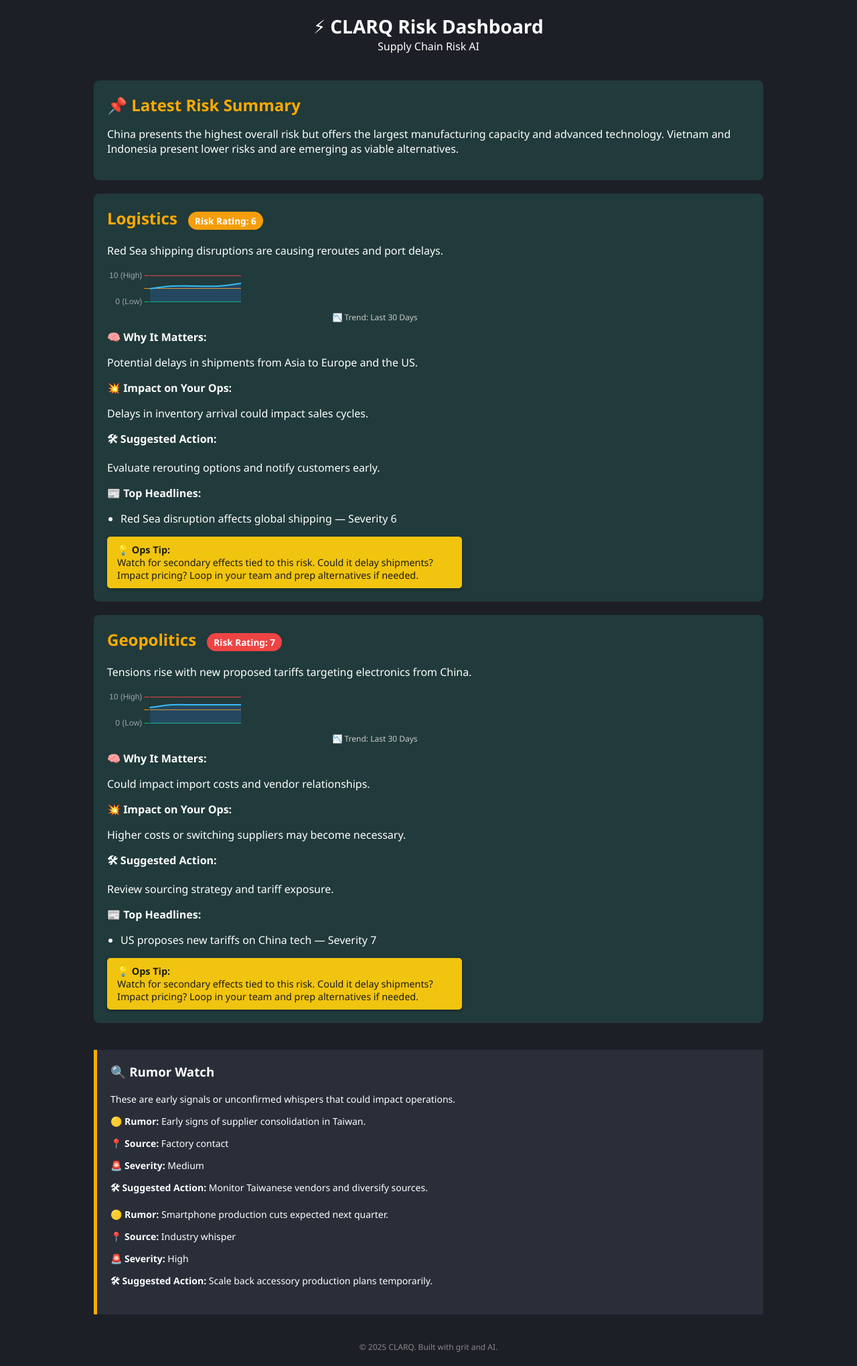
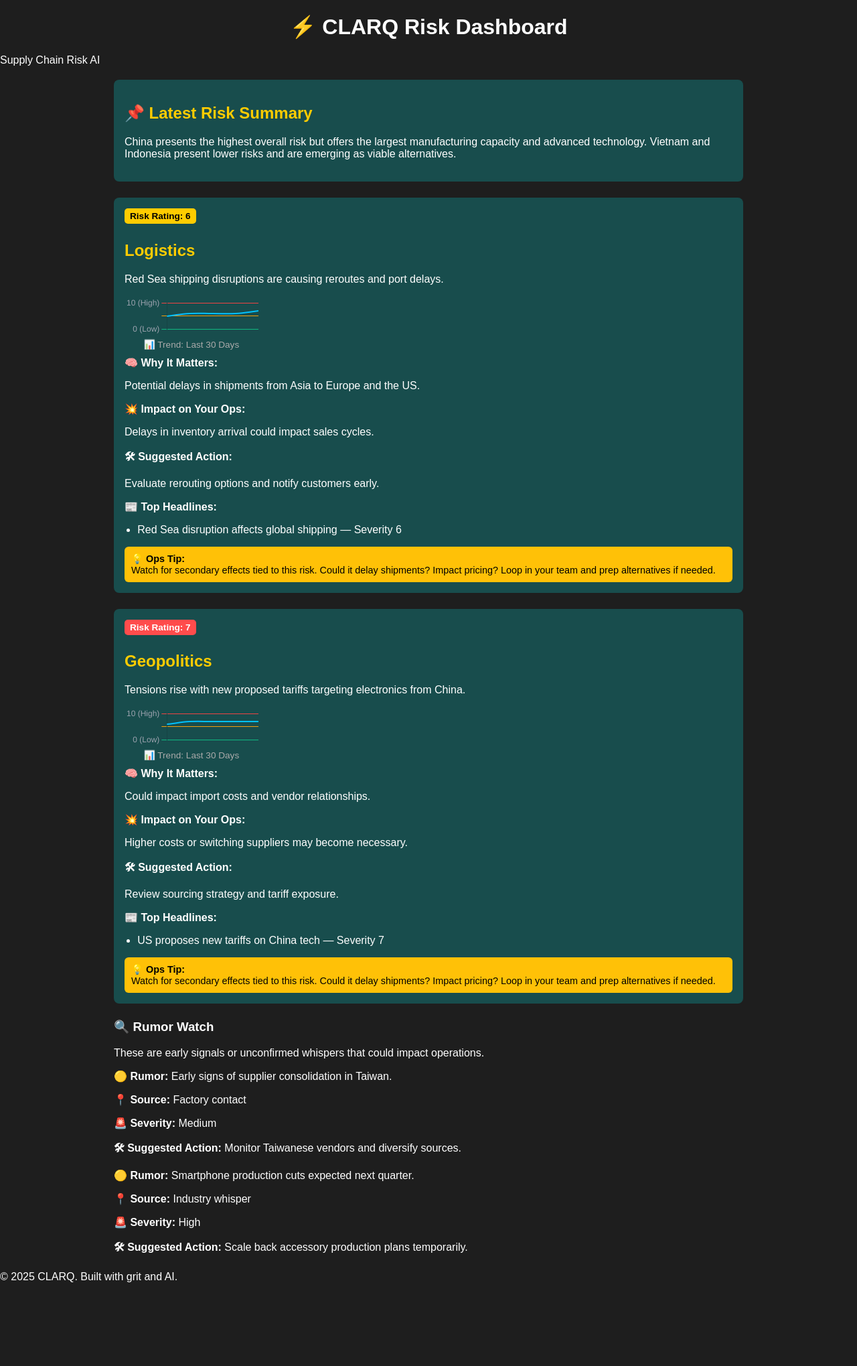
Before and after one commit to cgrizzzwald/clarq, a Flask app: page /dashboard in a window 1280 px wide. Shown: the whole page at 67% size. After the commit the page ends 1914 px from the top, so only its background shows below. Run offline with Flask 3, Linux system fonts and the light colour scheme.

Commit message:
Finalize dashboard layout with trend label fix and risk badge above title

```diff
--- a/static/styles.css
+++ b/static/styles.css
@@ -1,87 +1,95 @@
 body {
-  background-color: #1c1f26;
-  color: #ffffff;
-  font-family: 'Segoe UI', Tahoma, Geneva, Verdana, sans-serif;
+  background: #1e1e1e;
+  color: white;
+  font-family: Arial, sans-serif;
   margin: 0;
   padding: 0;
 }
 
-header {
-  background-color: #1c1f26;
-  padding: 20px;
-  text-align: center;
-}
-
-header h1 {
-  margin: 0;
-  font-size: 28px;
-}
-
 .container {
-  max-width: 1000px;
+  max-width: 940px;
   margin: 20px auto;
   padding: 0 20px;
 }
 
-.card {
-  background-color: #213a3b;
-  border-radius: 8px;
-  margin-bottom: 20px;
-  padding: 20px;
+h1 {
+  text-align: center;
 }
 
-.card-content {
-  padding-right: 160px;
+.summary-card {
+  background: #114444;
+  padding: 1rem;
+  border-radius: 8px;
+  margin-bottom: 1rem;
 }
 
-.card-sidekick {
-  position: absolute;
-  right: 30px;
-  top: 40px;
-  width: 140px;
-  background-color: #1c1f26;
-  border-left: 3px solid #ffaa00;
-  padding: 10px;
-  font-size: 14px;
-  line-height: 1.4;
+.summary-title {
+  color: #ffc107;
+  font-weight: bold;
+  font-size: 1.2rem;
+}
+
+.card {
+  background: #184d4d;
+  padding: 1rem;
+  border-radius: 8px;
+  margin-bottom: 1.5rem;
 }
 
 .card h2 {
-  margin-top: 0;
-  color: #ffaa00;
+  color: #ffcc00;
 }
 
-.section-title {
-  color: #4db8ff;
-  margin-bottom: 10px;
+.category-title {
+  color: #ffcc00;
+  font-weight: bold;
 }
 
-footer {
-  text-align: center;
-  padding: 20px;
-  font-size: 12px;
-  color: #888;
+.risk-rating-badge {
+  padding: 4px 8px;
+  border-radius: 5px;
+  font-size: 0.85rem;
+  margin-bottom: 6px;  /* Adds space below the badge */
+  display: inline-block;
+  font-weight: bold;
 }
 
-.severity-badge {
-  display: inline-block;
-  background-color: #333;
+.risk-low {
+  background: #33cc33;
   color: #fff;
-  padding: 3px 10px;
-  border-radius: 12px;
-  font-size: 12px;
-  margin-bottom: 8px;
+}
+
+.risk-medium {
+  background: #ffcc00;
+  color: #000;
+}
+
+.risk-high {
+  background: #ff4c4c;
+  color: #fff;
 }
 
 .trend-container {
   margin-top: 10px;
   margin-bottom: 10px;
+  max-width: 100%;
+  height: auto;
+  display: flex;
+  flex-direction: column;
+  align-items: flex-start; /* Keeps chart aligned left */
+}
+
+.trend-container canvas {
+  max-width: 200px;
+  height: 80px;
 }
 
 .trend-label {
-  font-size: 12px;
+  font-size: 0.85rem;
   color: #aaa;
-  margin-top: 5px;
+  width: 200px; /* Match the chart width */
+  text-align: center;
+  margin-top: 4px;
 }
 
 .insight-label {
@@ -89,53 +97,34 @@
   margin-top: 10px;
 }
 
-ul.sources {
-  padding-left: 20px;
-  margin-top: 5px;
-}
-
-.show-more-link {
-  color: #4db8ff;
-  cursor: pointer;
-  font-size: 12px;
+.sources {
+  padding-left: 1.2rem;
 }
 
 .hidden {
   display: none;
 }
 
-.rumor-block {
-  background-color: #292e39;
-  padding: 20px;
-  margin-top: 40px;
-  border-left: 5px solid #ffaa00;
-}
-
-.rumor-block h3 {
-  margin-top: 0;
-}
-
-.rumor-block p {
-  font-size: 14px;
-  margin-bottom: 10px;
-}
-
-.rumor-block .rumor {
-  margin-bottom: 15px;
-}
-
-.rumor-block .source {
-  font-weight: bold;
-  color: #ffaa00;
+.show-more-link {
+  color: #00c2ff;
+  cursor: pointer;
+  font-size: 0.85rem;
 }
 
 .ops-tip {
-  background-color: #f1c40f;
-  color: #1b1b1b;
-  padding: 10px 15px;
-  border-radius: 5px;
+  background: #ffc107;
+  color: #000;
+  padding: 10px;
+  margin-top: 15px;
+  border-radius: 6px;
   font-size: 0.9rem;
-  margin-top: 12px;
-  max-width: 500px;
-  box-shadow: 0 2px 5px rgba(0, 0, 0, 0.25);
 }
+
+.history-block {
+  background: #2b2b2b;
+  color: #ddd;
+  border-left: 4px solid #888;
+  padding: 1rem;
+  border-radius: 6px;
+  margin-bottom: 1.5rem;
+}
--- a/templates/dashboard.html
+++ b/templates/dashboard.html
@@ -6,21 +6,6 @@
   <title>⚡ CLARQ Risk Dashboard</title>
   <script src="https://cdn.jsdelivr.net/npm/chart.js"></script>
   <link rel="stylesheet" href="/static/styles.css" />
-  <style>
-    .risk-rating-bubble {
-      display: inline-block;
-      padding: 4px 10px;
-      border-radius: 20px;
-      font-size: 0.85rem;
-      font-weight: bold;
-      margin-left: 10px;
-      color: #fff;
-    }
-    .risk-low { background-color: #10b981; }
-    .risk-medium { background-color: #f59e0b; }
-    .risk-high { background-color: #ef4444; }
-    .trend-label { text-align: center; font-size: 12px; color: #ccc; margin-top: 4px; }
-  </style>
 </head>
 <body>
   <header>
@@ -57,20 +42,19 @@
         const blocks = data.filter(b => b.type === "risk");
         const riskContainer = document.getElementById("risk-blocks");
         blocks.forEach((block, idx) => {
-          const ratingClass = block.rating <= 3 ? 'risk-low' : block.rating <= 6 ? 'risk-medium' : 'risk-high';
           const card = document.createElement("div");
           card.className = "card";
           card.innerHTML = `
             <div class="card-content">
-              <h2>
-                ${block.category || 'Unnamed Category'}
-                ${block.rating ? `<span class="risk-rating-bubble ${ratingClass}">Risk Rating: ${block.rating}</span>` : ""}
+              ${block.rating ? `<div class="risk-rating-badge ${block.rating <= 3 ? 'risk-low' : block.rating <= 6 ? 'risk-medium' : 'risk-high'}">Risk Rating: ${block.rating}</div>` : ""}
+              <h2 class="block-title">
+                <span class="category-title">${block.category || 'Unnamed Category'}</span>
               </h2>
               <p>${block.description || ''}</p>
               ${block.trend ? `
                 <div class="trend-container">
                   <canvas class="trendChart" data-trend='${JSON.stringify(block.trend)}' width="200" height="60"></canvas>
-                  <div class="trend-label">📉 Trend: Last 30 Days</div>
+                  <div class="trend-label">📊 Trend: Last 30 Days</div>
                 </div>
               ` : ""}
               ${block.why_it_matters ? `<p class="insight-label">🧠 Why It Matters:</p><p>${block.why_it_matters}</p>` : ""}
@@ -122,8 +106,11 @@
               labels: data.map((_, i) => i + 1),
               datasets: [{
                 label: "Risk Trend", data,
-                borderColor: "#38bdf8", backgroundColor: "rgba(59,130,246,0.2)",
-                tension: 0.4, pointRadius: 0, borderWidth: 2, fill: true
+                borderColor: "#00c2ff",
+                backgroundColor: "transparent",
+                tension: 0.4, pointRadius: 0,
+                borderWidth: 2,
+                fill: false
               }]
             },
             options: {
```
